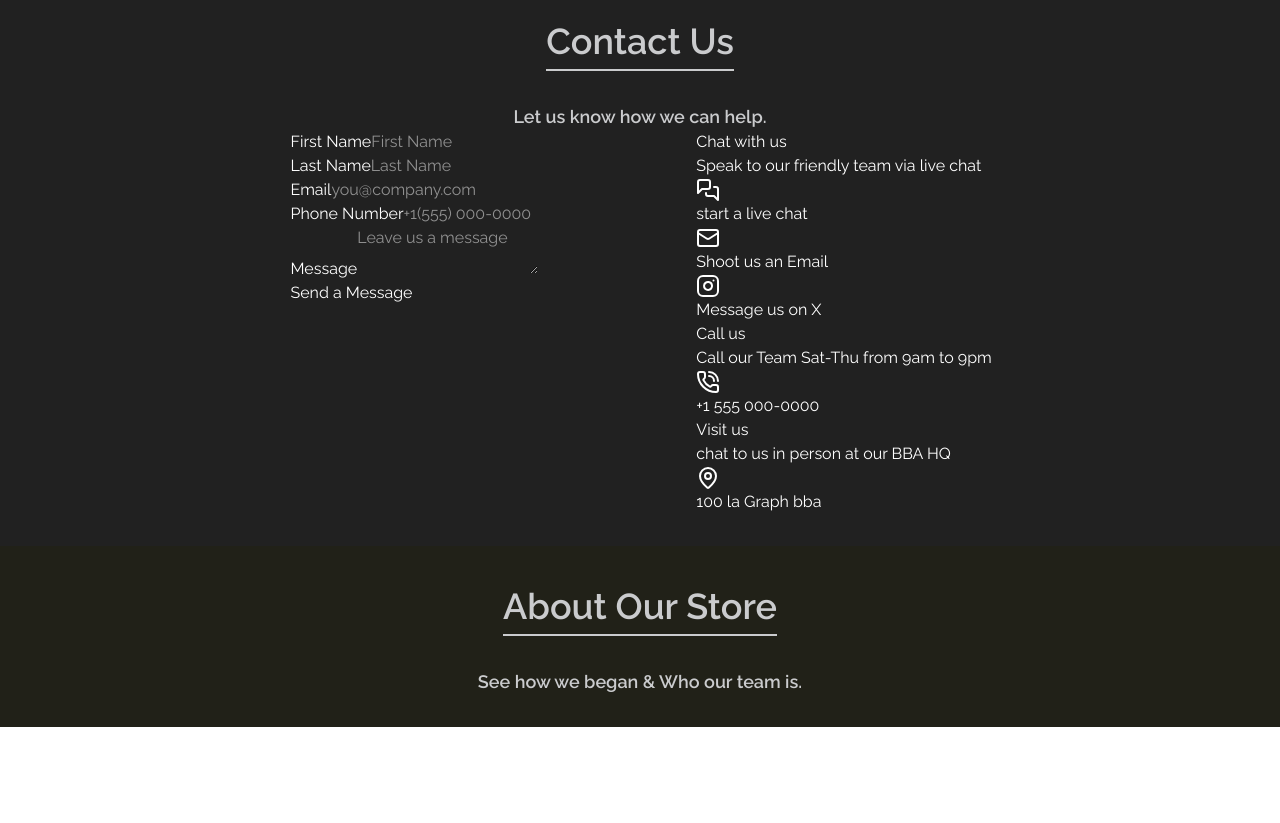
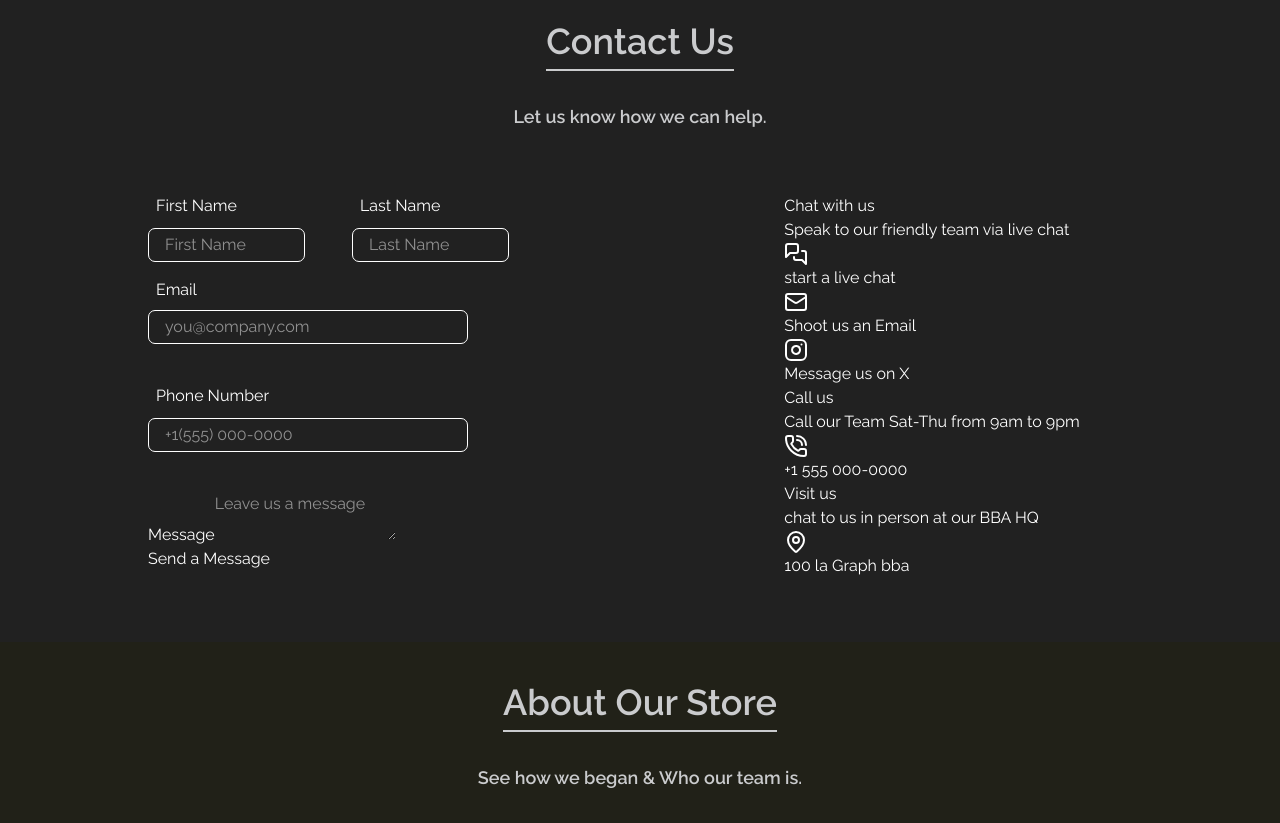
Before and after one commit to Eyup-16/Samobile, a React (Vite) app: page / in a window 1280 px wide. Shown: the part 2100-2923 px from the top of the page. Before the commit the page ends 2827 px from the top, so only its background shows below. Built offline with nearby package versions, Linux system fonts and the light colour scheme.

Commit message:
Update Contact.tsx

```diff
--- a/src/Components/Contact.tsx
+++ b/src/Components/Contact.tsx
@@ -12,31 +12,35 @@ function Contact() {
         </div>
 
     {/* Container */}
-    <div className='grid grid-cols-2 gap-4 max-w-[800px] justify-items-center m-auto text-white'>
+    <div className='grid grid-cols-2 gap-4 justify-items-center m-auto text-white p-8 mt-8'>
 
     {/* form */}
     <form className='form'>
     {/* name */}
-    <div className='name'>
+    <div className='grid grid-cols-2 gap-2 mb-[16px]'>
 
-      <div className='first name'>
-      <label>First Name</label>
-      <input type="text" placeholder='First Name' />
+      <div className='flex flex-col '>
+      <label htmlFor='firsName' className='mb-[10px] ml-[8px]'>First Name</label>
+      <input type="text" name='firsName' placeholder='First Name'
+             className='border-[1px] border-white rounded-[7px] pl-4 py-1 w-[80%] '/>
       </div>
 
-      <div className='last name'>
-      <label>Last Name</label>
-      <input type="text" placeholder='Last Name' />
+      <div className='flex flex-col'>
+      <label htmlFor='lastName' className='mb-[10px] ml-[8px]'>Last Name</label>
+      <input type="text" placeholder='Last Name'
+             className='border-[1px] border-white rounded-[7px] pl-4 py-1 w-[80%]' />
       </div>
     </div>
 
-    <div className="email">
-    <label>Email</label>
-    <input type="email" placeholder='you@company.com' />
+    <div className="flex flex-col mb-10">
+    <label htmlFor='email' className='mb-[8px] ml-[8px]'>Email</label>
+    <input type="email" placeholder='you@company.com'
+           className='border-[1px] border-white rounded-[7px] pl-4 py-1 w-[80%]' />
     </div>
-    <div className="number">
-    <label>Phone Number</label>
-    <input type="number" placeholder='+1(555) 000-0000' />
+    <div className="flex flex-col mb-10">
+    <label htmlFor='phoneNumber' className='mb-[10px] ml-[8px]'>Phone Number</label>
+    <input type="number" placeholder='+1(555) 000-0000'
+           className='border-[1px] border-white rounded-[7px] pl-4 py-1 w-[80%]' />
     </div>
 
     <div className="message">
@@ -91,3 +95,8 @@ function Contact() {
 }
 
 export default Contact
+
+// Next Step:
+// 01. continue designing the contact page
+// 02. start by the form flex ...
+// 03. delete number adder in the input.
```
